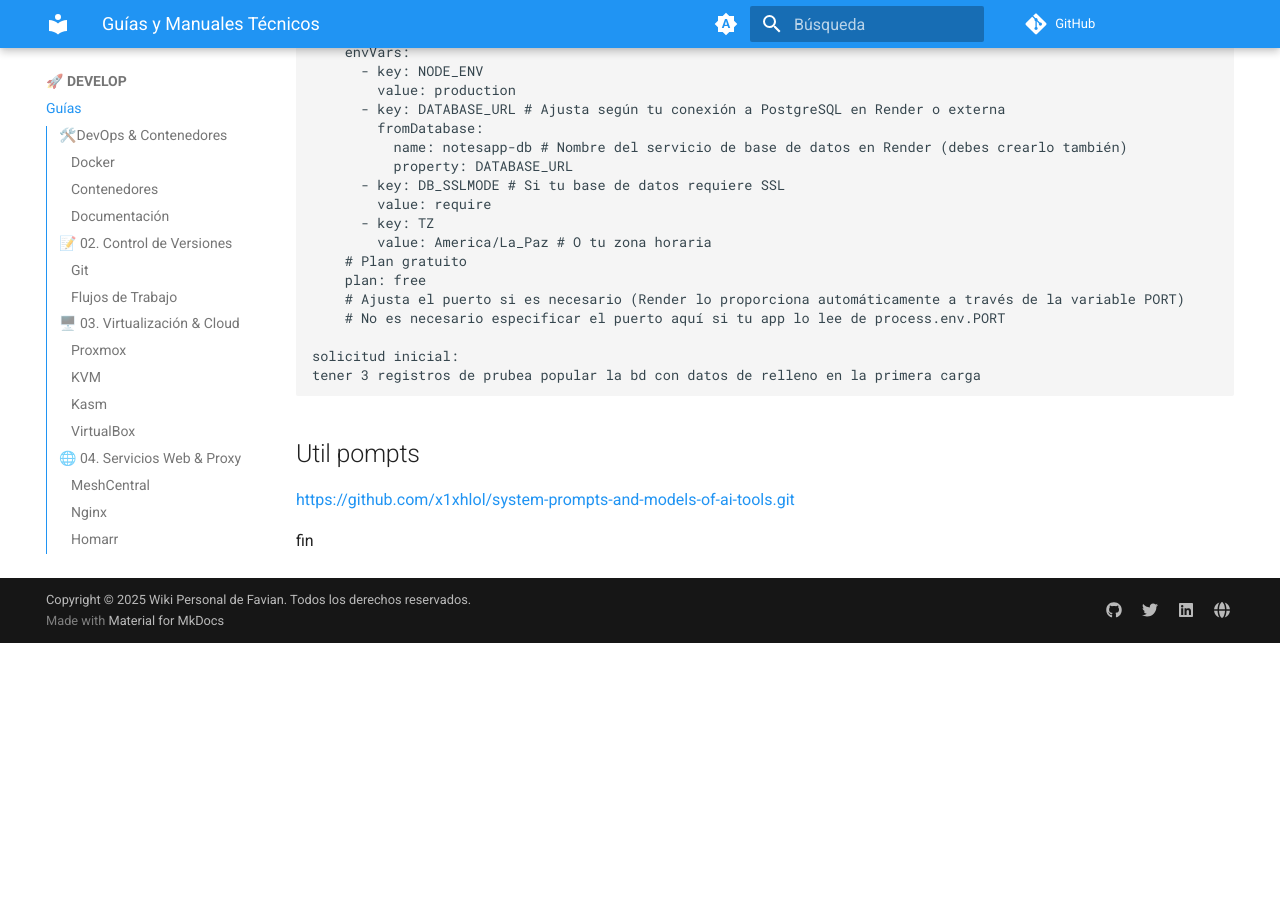
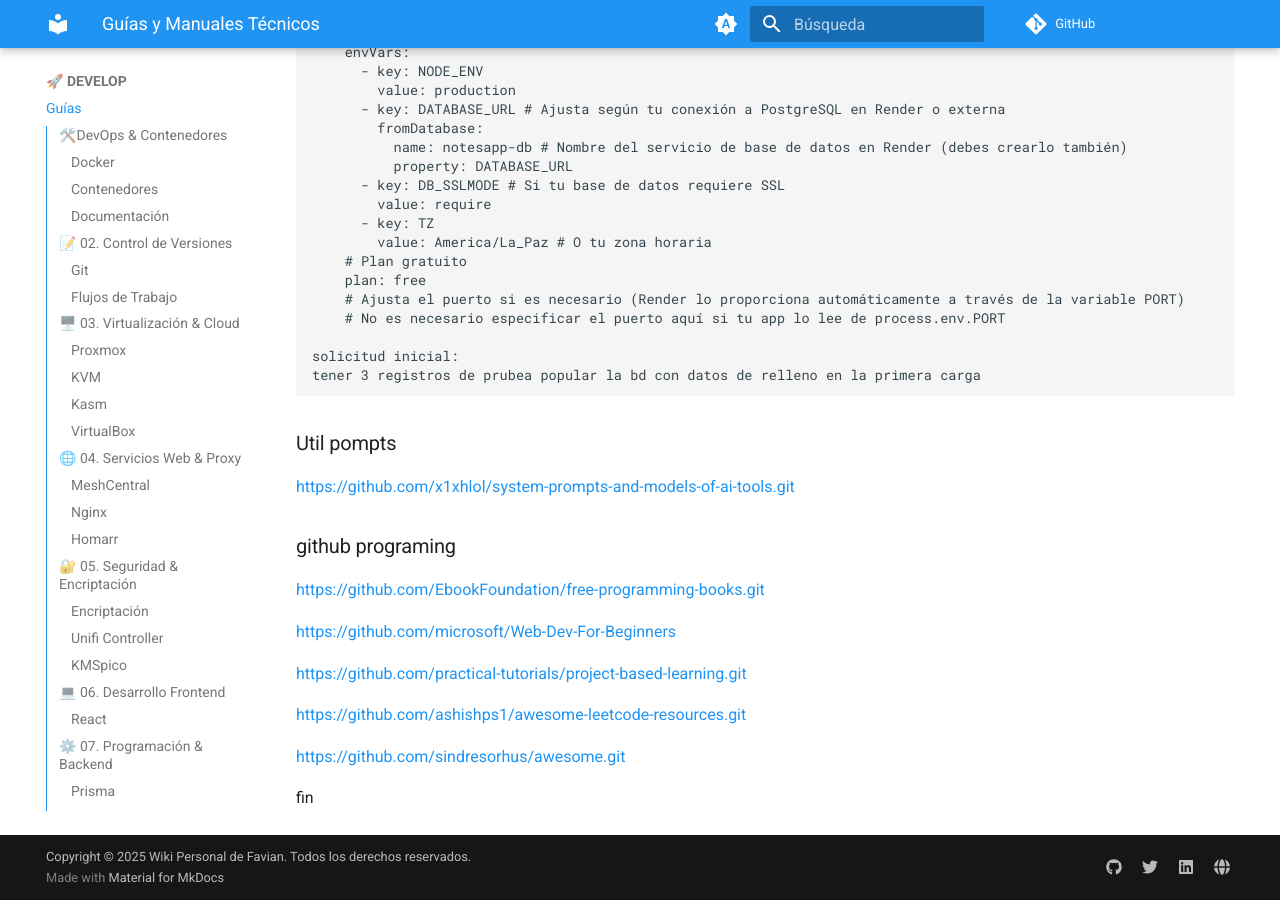
Before and after one commit to fabinnerself/fabiWiki, an MkDocs documentation site: the page built from docs/DEVELOP/guias/index.md, in a window 1280 px wide and 900 px high, scrolled down 19013 px. Built offline with MkDocs 1.6.1 and Material for MkDocs 9.7.7, drawn with Linux system fonts in a browser that asks for light colours; before the commit the page ends 19656 px from its top, so only the background shows below that.

Commit message:
upd links programing github

````diff
--- a/docs/DEVELOP/guias/index.md
+++ b/docs/DEVELOP/guias/index.md
@@ -918,8 +918,23 @@ tener 3 registros de prubea popular la bd con datos de relleno en la primera car
 
 ```
 
-## Util pompts
+### Util pompts
 
 https://github.com/x1xhlol/system-prompts-and-models-of-ai-tools.git
 
+
+
+
+### github programing
+
+https://github.com/EbookFoundation/free-programming-books.git
+
+https://github.com/microsoft/Web-Dev-For-Beginners
+
+https://github.com/practical-tutorials/project-based-learning.git
+
+https://github.com/ashishps1/awesome-leetcode-resources.git
+
+https://github.com/sindresorhus/awesome.git
+
 fin
````
